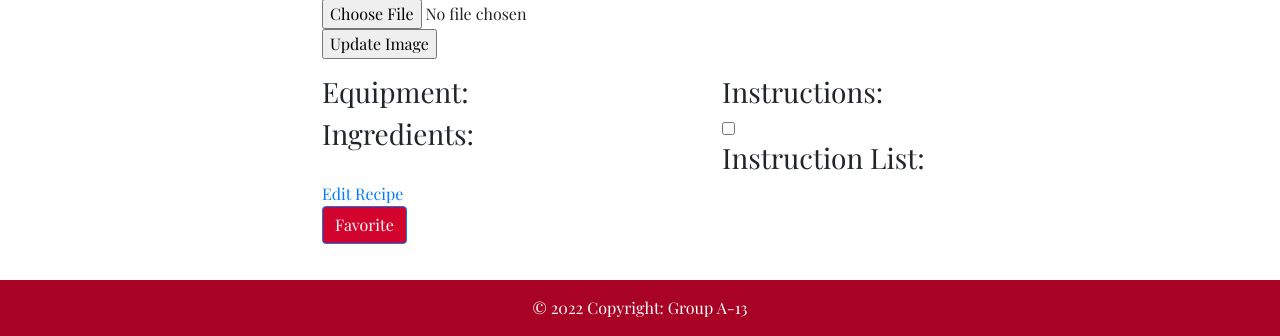
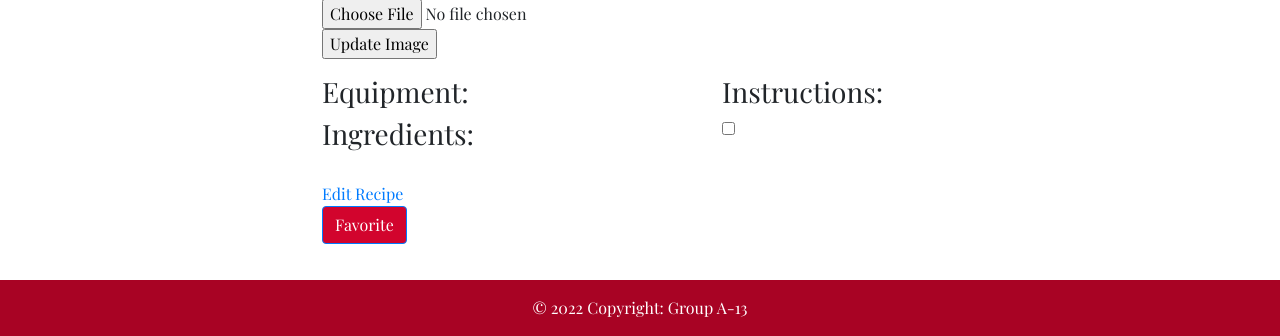
Before and after one commit to uva-cs3240-s22/group-project-a-13, a Django app: template recipes/templates/recipes/detail.html in a window 1280 px wide. Shown: the part 596-932 px from the top of the page. Run offline with Django 4.2, Linux system fonts and the light colour scheme; the template is opened without the code that fills it, so the values that code supplies are empty; some libraries are stand-ins or nearby versions.

Commit message:
Removed edit description button nd second instruction list

```diff
--- a/recipes/templates/recipes/detail.html
+++ b/recipes/templates/recipes/detail.html
@@ -37,7 +37,7 @@
             <h3>Description: </h3>
             <p>{{ recipe.recipe_description }}</p>
             <!-- <a href = "{% url 'edit_description' recipe.id %}">Edit Description</a> -->
-            <a href = "{% url 'edit_description' recipe.id %}">Edit Description</a>
+            <!-- <a href = "{% url 'edit_description' recipe.id %}">Edit Description</a> -->
 
             <div style = "display: inline-block; width: 100%;">
                 <div style="display:float-left">
@@ -87,12 +87,12 @@
             <h3>Instructions: </h3>
             <input type="checkbox" id="vehicle1" name="vehicle1">
             <label for="vehicle1">{{ recipe.recipe_instructions }}</label><br>
-            <h3>Instruction List: </h3>
+            <!-- <h3>Instruction List: </h3>
             <ul>
                 {% for ri in recipe.recipeinstruction_set.all %}
                     <li>{{ ri.instruction_text }}</li>
                 {% endfor %}
-            </ul>
+            </ul> -->
         </div>
     </ul>
 
```
